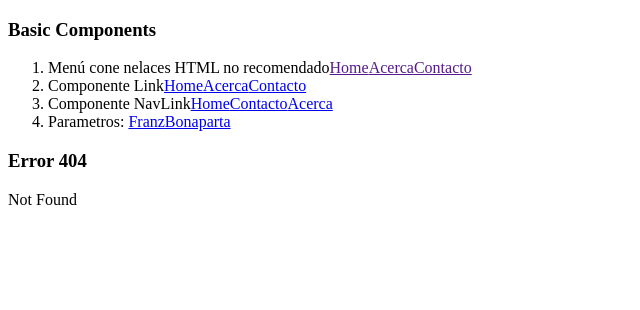
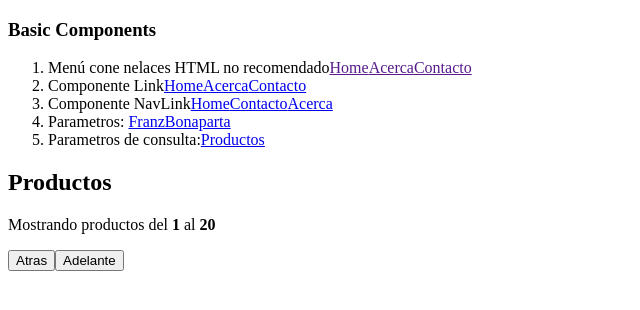
Before and after one commit to BRivasTorres/Practicing-React, a React (Vite) app in the folder React Router/ReactRouter--V5/: page /productos in a window 1280 px wide. Before the commit this address had no page. Shown: the top 310 px of the page, without its empty margins (0-640 px from the left). Built offline with nearby package versions, Linux system fonts and the light colour scheme.

Commit message:
Utilizando Hooks useLocation & useHistory de ReactRouter

```diff
--- a/React Router/ReactRouter--V5/src/components/BasicConcepts.jsx
+++ b/React Router/ReactRouter--V5/src/components/BasicConcepts.jsx
@@ -5,6 +5,7 @@ import Home from "../pages/Home"
 import Error404 from "../pages/Error404"
 import MenuConceptos from "../components/MenuConceptos"
 import Usuario from '../pages/Usuario'
+import Productos from "../pages/Productos"
 
 const BasicConcepts = () => {
   return (
@@ -17,6 +18,7 @@ const BasicConcepts = () => {
             <Route exact path="/acerca" component={Acerca} />
             <Route exact path="/contacto" component={Contacto} />
             <Route exact path="/usuario/:username" component={Usuario} />
+            <Route exact path="/productos" component={Productos} />
             <Route path="*" component={Error404} />
         </Switch>
       </Router>
--- a/React Router/ReactRouter--V5/src/components/MenuConceptos.jsx
+++ b/React Router/ReactRouter--V5/src/components/MenuConceptos.jsx
@@ -20,12 +20,16 @@ const MenuConceptos = () => {
                 <span>Componente NavLink</span>
                 <NavLink exact to="/" activeClassName="active">Home</NavLink>
                 <NavLink exact to="/contacto" activeClassName="active">Contacto</NavLink>
-                <NavLink exact to="/acerca" activeClassName="active ">Acerca</NavLink>
+                <NavLink exact to="/acerca" activeClassName=" active ">Acerca</NavLink>
             </li>
             <li>
                 <span>Parametros: </span>
                 <Link to="/usuario/franz">Franz</Link>
                 <Link to="/usuario/bonaparta">Bonaparta </Link>
+            </li>
+            <li>
+                <span>Parametros de consulta:</span>
+                <Link to="/productos">Productos</Link>
             </li>
         </ol>
     </div>
--- /dev/null
+++ b/React Router/ReactRouter--V5/src/pages/Productos.jsx
@@ -0,0 +1,34 @@
+import { useHistory, useLocation } from "react-router-dom/cjs/react-router-dom.min"
+
+const Productos = () => {
+    const LIMIT = 20
+
+    let {search} = useLocation()
+    let query = new URLSearchParams(search)
+
+    let start = parseInt(query.get("inicio")) || 1
+    let end = parseInt(query.get("fin")) || LIMIT
+
+    let history = useHistory()
+
+    const handlePrev = () => {
+        history.push({search: `?inicio=${start - LIMIT}&fin=${end - LIMIT} `})
+    }
+    const handleNext = () => {
+        history.push({search: `?inicio=${start + LIMIT}&fin=${end + LIMIT} `})
+    }
+
+
+  return (
+    <div>
+      <h2>Productos</h2>
+      <p>
+        Mostrando productos del <b>1</b> al <b>20</b>
+      </p>
+      <button onClick={handlePrev}>Atras</button>
+      <button onClick={handleNext}>Adelante</button>
+    </div>
+  )
+}
+
+export default Productos
--- a/React Router/ReactRouter--V5/src/pages/Usuario.jsx
+++ b/React Router/ReactRouter--V5/src/pages/Usuario.jsx
@@ -1,13 +1,12 @@
 import { useParams } from "react-router-dom/cjs/react-router-dom.min"
 
 const Usuario = () => {
-    let {userName} = useParams()
+    let {username} = useParams()
 
   return (
     <div>
         <h3>Perfil del usuario</h3>
-        <p>Nombre del usuario</p>
-        <h2>{userName}</h2>
+        <p>Nombre del usuario : {username} </p>
     </div>
   )
 }
```
